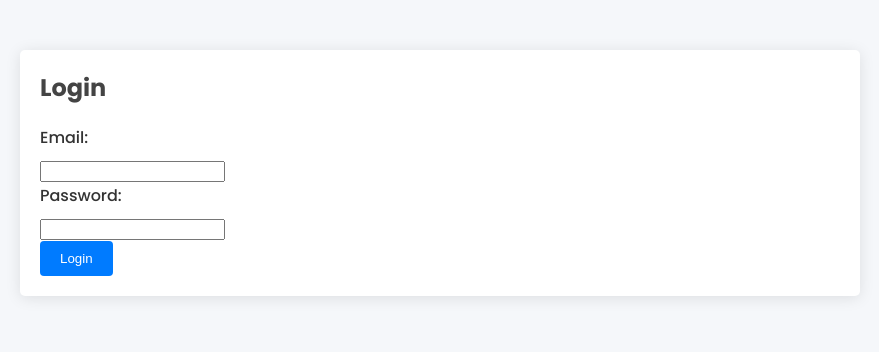
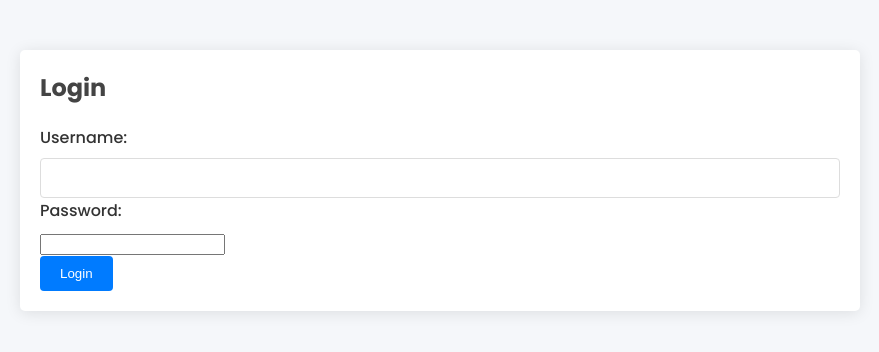
Before and after one commit to jefflcy/feedback-sentiment, a Flask app: page /login in a window 1280 px wide. Shown: the top 352 px of the page, without its empty margins (200-1079 px from the left). Run offline with Flask 3, Linux system fonts and the light colour scheme.

Commit message:
Fix Simple Form Auth

```diff
--- a/app.py
+++ b/app.py
@@ -1,20 +1,13 @@
-from flask import (
-    Flask,
-    render_template,
-    request,
-    redirect,
-    url_for,
-    flash,
-    jsonify,
-    session,
-)
+from flask import Flask, render_template, request, session, redirect, url_for, flash
 from flask_sqlalchemy import SQLAlchemy
 from functools import wraps
 from textblob import TextBlob
+from datetime import timedelta
 
 app = Flask(__name__)
 app.config["SQLALCHEMY_DATABASE_URI"] = "sqlite:///feedbacks.db"
 app.config["SECRET_KEY"] = "some_secret_key"
+app.config["PERMANENT_SESSION_LIFETIME"] = timedelta(days=7)
 db = SQLAlchemy(app)
 
 
@@ -46,19 +39,22 @@ class User(db.Model):
 
 @app.route("/login", methods=["GET", "POST"])
 def login():
+    error = None
     if request.method == "POST":
-        username = request.form.get("username")
-        password = request.form.get("password")
+        username = request.form["username"]
+        password = request.form["password"]
+        user = User.query.filter_by(username=username).first()
 
-        user = User.query.filter_by(username=username, password=password).first()
-
-        if user:  # if got user
-            session["user_id"] = user.id
+        if user and user.password == password:
+            session["logged_in"] = True
+            session["username"] = user.username
             session["role"] = user.role
+            session["user_id"] = user.id  # Storing the user's ID in the session
             return redirect(url_for("index"))
         else:
-            flash("Invalid credentials", "danger")
-    return render_template("login.html")
+            error = "Invalid credentials. Please try again."
+
+    return render_template("login.html", error=error)
 
 
 @app.route("/logout")
@@ -95,6 +91,7 @@ def add_initiative():
 
 
 @app.route("/submit_feedback/<int:initiative_id>", methods=["POST"])
+@login_required
 def submit_feedback(initiative_id):
     content = request.form.get("content")
 
@@ -108,7 +105,10 @@ def submit_feedback(initiative_id):
         sentiment = "negative"
 
     new_feedback = Feedback(
-        sentiment=sentiment, content=content, initiative_id=initiative_id
+        sentiment=sentiment,
+        content=content,
+        initiative_id=initiative_id,
+        user_id=session["user_id"],
     )
     db.session.add(new_feedback)
     db.session.commit()
--- a/templates/feedback_page.html
+++ b/templates/feedback_page.html
@@ -20,7 +20,7 @@
             <h2>All Feedbacks</h2>
             <ul>
             {% for feedback in feedbacks %}
-                <li>{{ feedback.content }} | Sentiment: {{ feedback.sentiment }}</li>
+                <li>{{ feedback.content }} | Sentiment: {{ feedback.sentiment }} | Submitted by: {{ feedback.user.username }}</li>
             {% endfor %}
             </ul>
 
--- a/templates/login.html
+++ b/templates/login.html
@@ -1,4 +1,3 @@
-<!-- login.html -->
 <!DOCTYPE html>
 <html>
     <head>
@@ -6,24 +5,27 @@
         <link rel="stylesheet" href="https://fonts.googleapis.com/css2?family=Poppins:wght@400;500;700&display=swap">
         <link rel="stylesheet" href="{{ url_for('static', filename='styles.css') }}">
     </head>
-
 <body>
     <div class="container">
         <h1>Login</h1>
-        <form id="loginForm">
+        <!-- Updated form action and method -->
+        <form id="loginForm" action="{{ url_for('login') }}" method="post">
             <div>
-                <label for="email">Email:</label>
-                <input type="email" id="email" required>
+                <!-- Changed from email to username -->
+                <label for="username">Username:</label>
+                <input type="text" name="username" id="username" required>
             </div>
             <div>
                 <label for="password">Password:</label>
-                <input type="password" id="password" required>
+                <input type="password" name="password" id="password" required>
             </div>
-            <button class="submit-btn" type="button" onclick="login()">Login</button>
+            <!-- Removed the onclick attribute -->
+            <button class="submit-btn" type="submit">Login</button>
         </form>
-        <div id="errorMessage" style="color: red;"></div>
+        <!-- Use Flask's flash mechanism for error messages -->
+        {% if error %}
+        <div style="color: red;">{{ error }}</div>
+        {% endif %}
     </div>
-
-
 </body>
 </html>
```
Also changed, not shown: instance/feedbacks.db, 1 other file.
